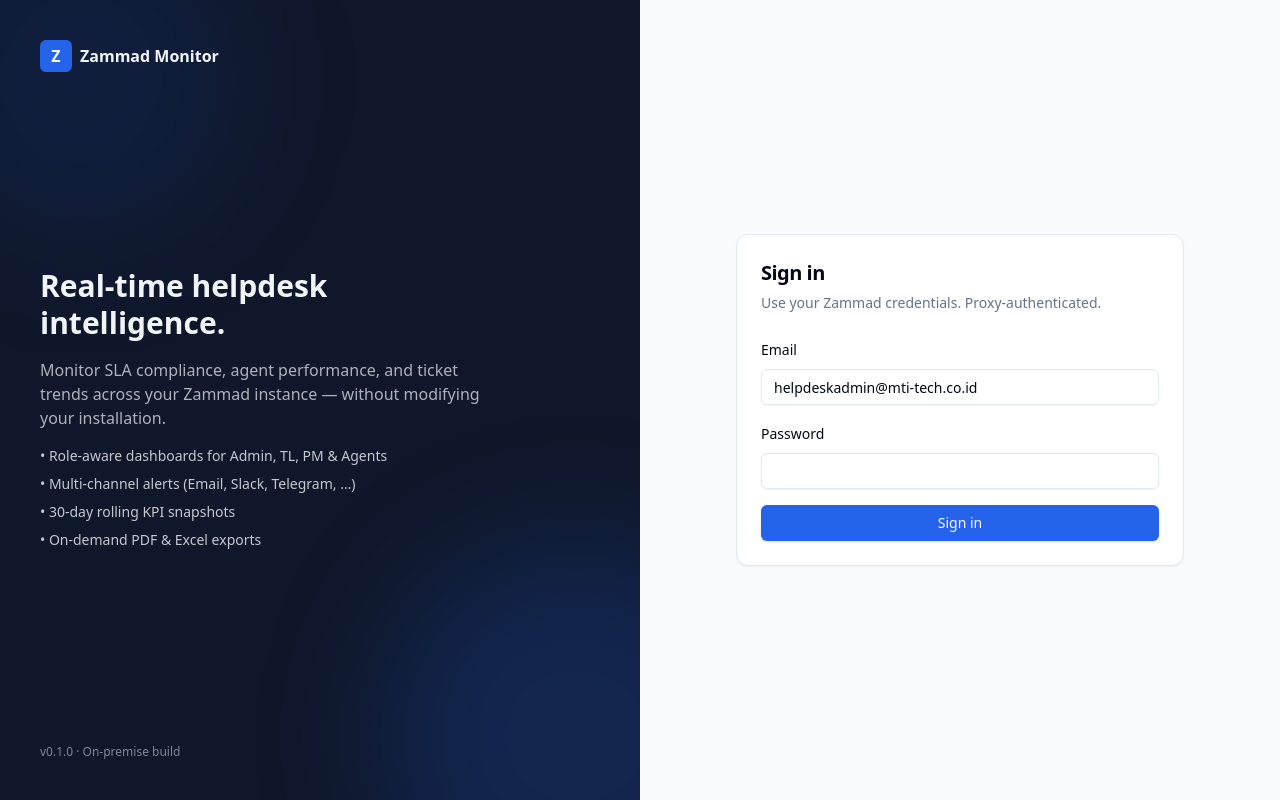
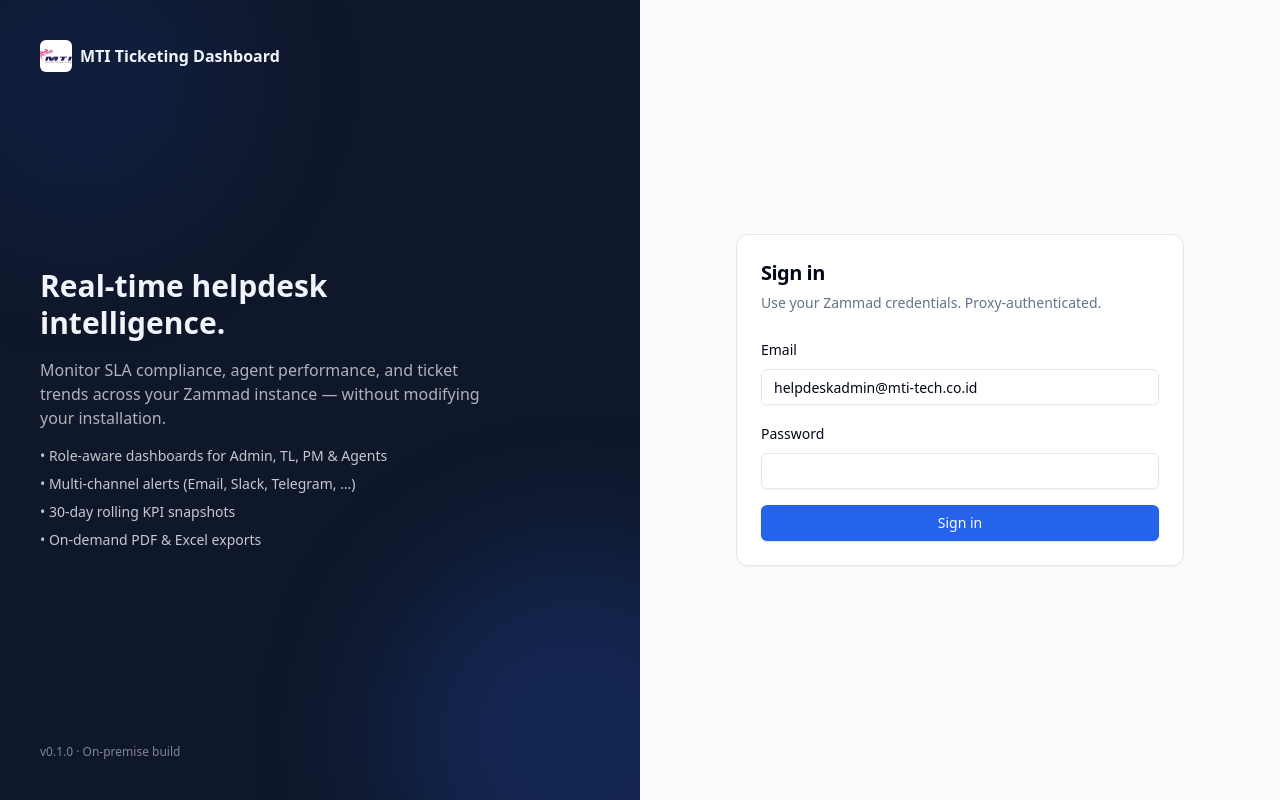
Before and after one commit to karuniawanekasakti/zammad-dashboard, a React (Vite) app: page /login in a window 1280 px wide. Built offline with nearby package versions, Linux system fonts and the light colour scheme; no server answers.

Commit message:
feat: update branding and logo in the dashboard and login page

```diff
--- a/index.html
+++ b/index.html
@@ -2,9 +2,9 @@
 <html lang="en">
   <head>
     <meta charset="UTF-8" />
-    <link rel="icon" type="image/svg+xml" href="./vite.svg" />
+    <link rel="icon" type="image/png" href="./mti-logo.png" />
     <meta name="viewport" content="width=device-width, initial-scale=1.0" />
-    <title>Zammad Monitor</title>
+    <title>MTI Ticketing Dashboard</title>
   </head>
   <body>
     <div id="root"></div>
--- a/src/components/layout/sidebar.tsx
+++ b/src/components/layout/sidebar.tsx
@@ -44,11 +44,16 @@
         collapsed ? "w-14" : "w-60"
       )}
     >
-      <div className="flex h-14 items-center gap-2 px-4 border-b border-sidebar-border">
-        <div className="flex h-7 w-7 shrink-0 items-center justify-center rounded-md bg-primary text-primary-foreground text-sm font-bold">
-          Z
-        </div>
-        {!collapsed && <span className="truncate font-semibold">Zammad Monitor</span>}
+      <div className="flex items-center gap-3 px-4 py-3.5 border-b border-sidebar-border">
+        <img src="/mti-logo.png" alt="MTI" className="h-9 w-9 shrink-0 rounded-lg object-contain bg-white shadow-sm ring-1 ring-black/10" />
+        {!collapsed && (
+          <div className="flex flex-col leading-tight">
+            <span className="text-[15px] font-bold tracking-tight">MTI</span>
+            <span className="text-[11px] font-medium uppercase tracking-widest text-sidebar-foreground/60">
+              Ticketing Dashboard
+            </span>
+          </div>
+        )}
       </div>
       <nav className="flex-1 overflow-y-auto p-2 space-y-0.5">
         {items.map((item) => (
--- a/src/pages/login.tsx
+++ b/src/pages/login.tsx
@@ -50,10 +50,8 @@
     <div className="min-h-screen grid lg:grid-cols-2 bg-muted/40">
       <div className="hidden lg:flex flex-col justify-between p-10 bg-sidebar text-sidebar-foreground relative overflow-hidden">
         <div className="flex items-center gap-2 relative z-10">
-          <div className="size-8 rounded-md bg-primary text-primary-foreground flex items-center justify-center font-bold">
-            Z
-          </div>
-          <span className="font-semibold">Zammad Monitor</span>
+          <img src="/mti-logo.png" alt="MTI" className="size-8 rounded-md object-contain bg-white" />
+          <span className="font-semibold">MTI Ticketing Dashboard</span>
         </div>
         <div className="relative z-10 space-y-4 max-w-md">
           <h2 className="text-3xl font-bold leading-tight">Real-time helpdesk intelligence.</h2>
```
Also changed, not shown: public/mti-logo.png (added).
